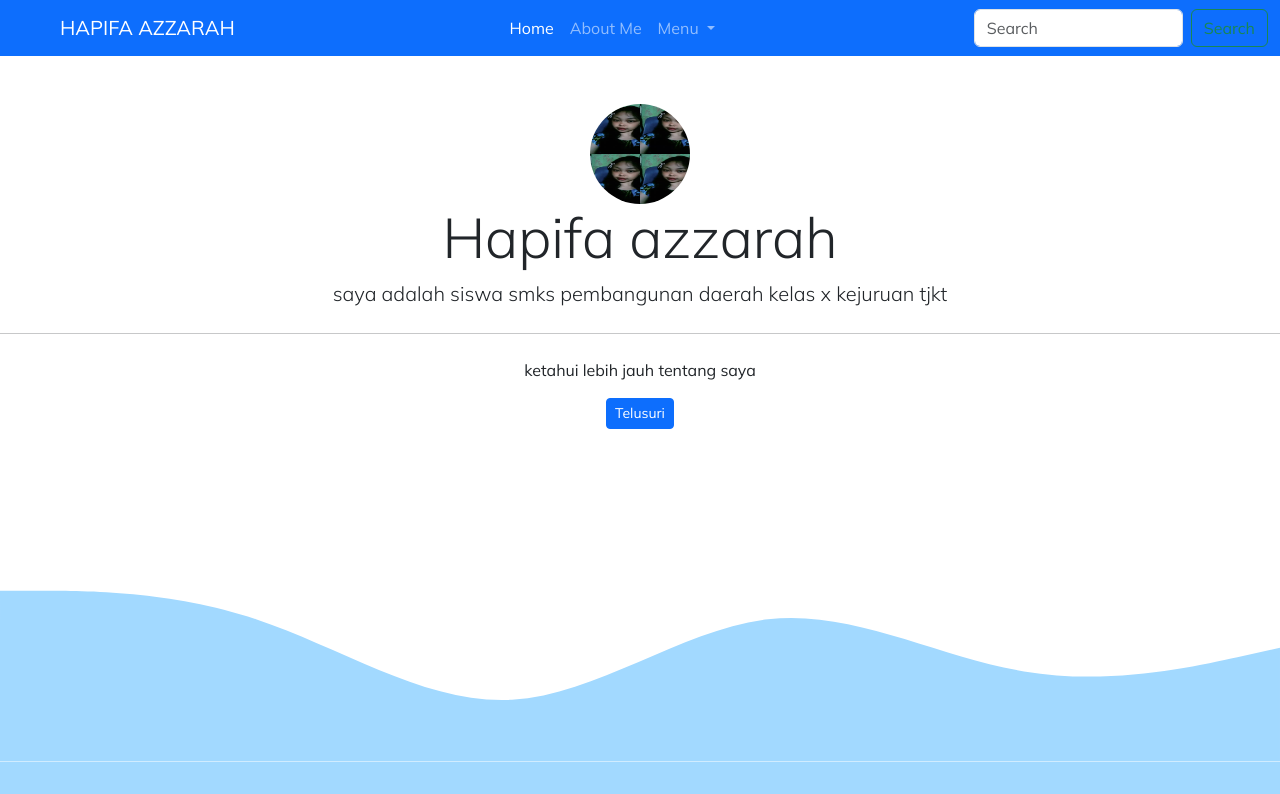
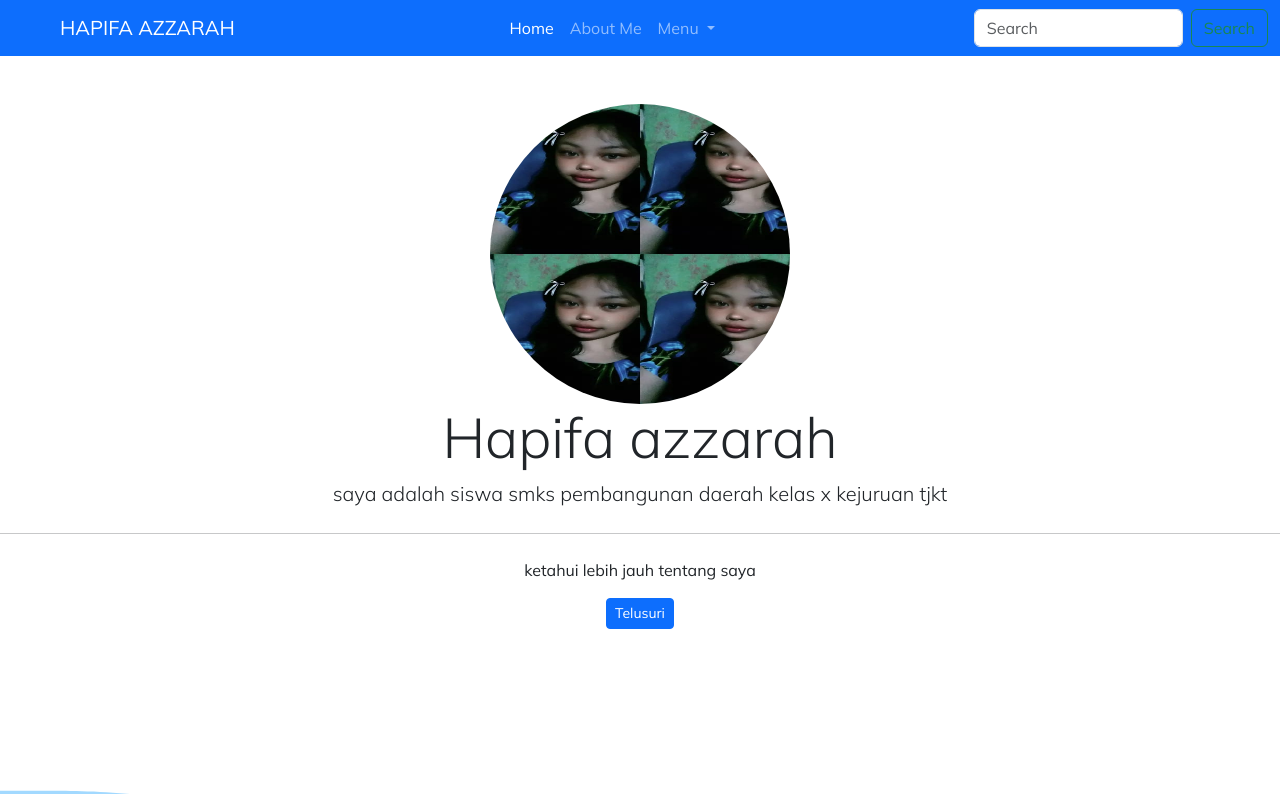
Before and after one commit to hapifaaa22/portofolio, a plain HTML site: page index.html in a window 1280 px wide. Shown: the top 794 px of the page. Drawn offline with nearby package versions, Linux system fonts and the light colour scheme.

Commit message:
Update index.html

```diff
--- a/index.html
+++ b/index.html
@@ -57,7 +57,7 @@
     <section id="aboutme">
 
       <div class="jumbotron text-center mt-5">
-        <img src="hapifa.jpg" alt="" width="100px" height="100" class="rounded rounded-circle"/>
+        <img src="hapifa.jpg" alt="" width="300px" height="300" class="rounded rounded-circle"/>
   <h1 class="display-4">Hapifa azzarah</h1>
   <p class="lead col-md-6 mx-auto">saya adalah siswa smks pembangunan daerah kelas x kejuruan tjkt </p>
   <hr class="my-4">
```
